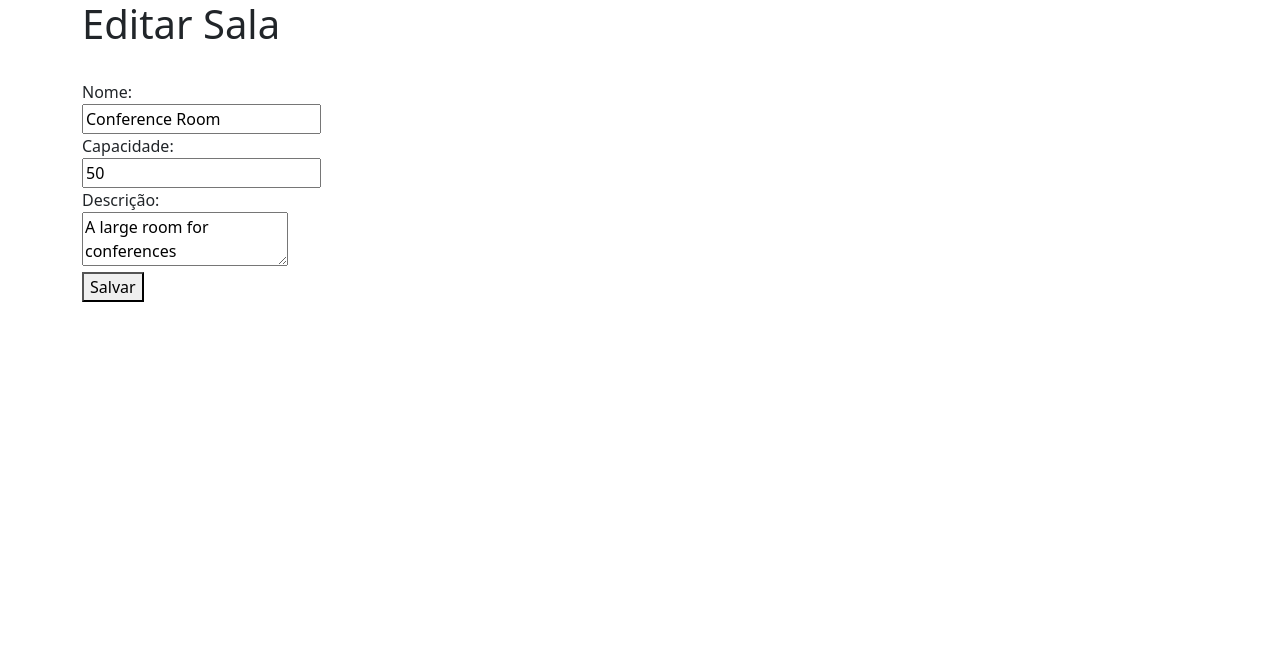
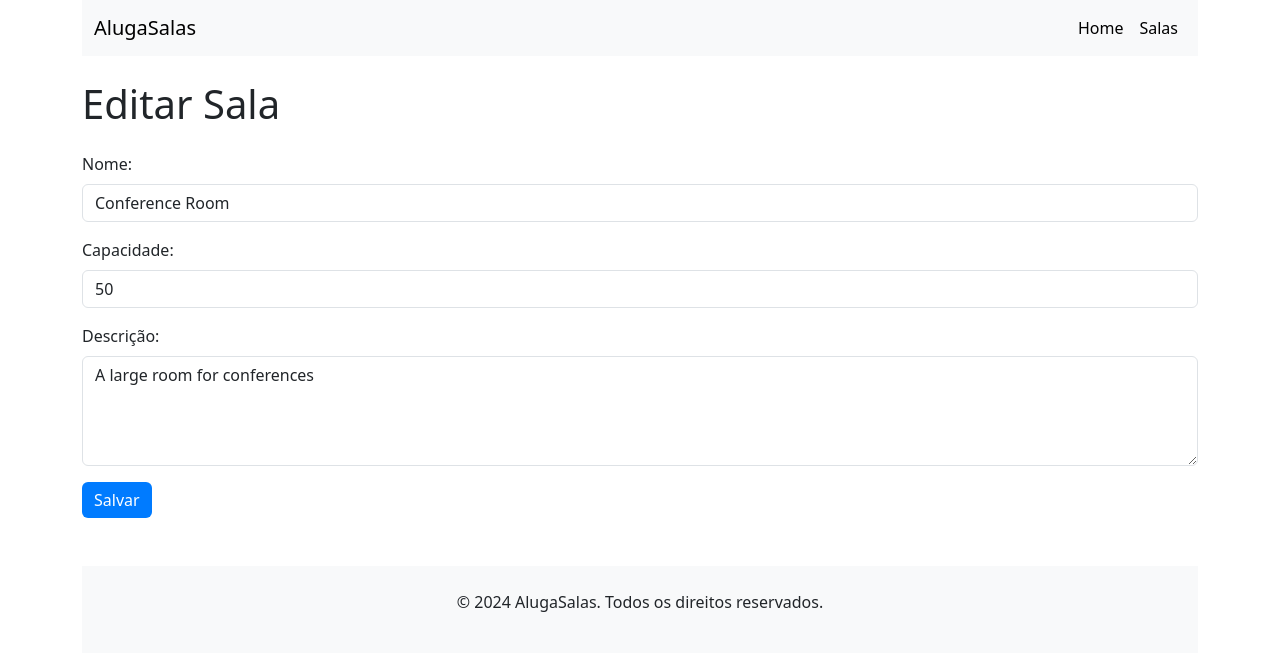
Before and after one commit to JacoGois/crud-php, a PHP site: page /rooms/edit?id=1 in a window 1280 px wide. Shown: the top 653 px of the page. Run offline with PHP 8.4, Linux system fonts and the light colour scheme; data comes from the database, SQL or seed files in the repository.

Commit message:
feat: design/UI

```diff
--- a/views/_partials/footer.php
+++ b/views/_partials/footer.php
@@ -1,3 +1,9 @@
+    <footer class="bg-light text-center text-lg-start mt-5">
+        <div class="container p-4">
+            <p class="text-center">© 2024 AlugaSalas. Todos os direitos reservados.</p>
+        </div>
+    </footer>
+
         <script src="https://cdn.jsdelivr.net/npm/bootstrap@5.3.3/dist/js/bootstrap.bundle.min.js" integrity="sha384-YvpcrYf0tY3lHB60NNkmXc5s9fDVZLESaAA55NDzOxhy9GkcIdslK1eN7N6jIeHz" crossorigin="anonymous"></script>
 
     </body>
--- a/views/_partials/header.php
+++ b/views/_partials/header.php
@@ -6,6 +6,23 @@
         <meta name="viewport" content="width=device-width, initial-scale=1.0">
         <link href="https://cdn.jsdelivr.net/npm/bootstrap@5.3.3/dist/css/bootstrap.min.css" rel="stylesheet" integrity="sha384-QWTKZyjpPEjISv5WaRU9OFeRpok6YctnYmDr5pNlyT2bRjXh0JMhjY6hW+ALEwIH" crossorigin="anonymous">
 
-        <link rel="stylesheet" href="/assets/css/custom.css">
     </head>
     <body class="container">
+    <nav class="navbar navbar-expand-lg navbar-light bg-light">
+        <div class="container-fluid">
+            <a class="navbar-brand" href="#">AlugaSalas</a>
+            <button class="navbar-toggler" type="button" data-bs-toggle="collapse" data-bs-target="#navbarNav" aria-controls="navbarNav" aria-expanded="false" aria-label="Toggle navigation">
+                <span class="navbar-toggler-icon"></span>
+            </button>
+            <div class="collapse navbar-collapse" id="navbarNav">
+                <ul class="navbar-nav ms-auto">
+                    <li class="nav-item">
+                        <a class="nav-link active" aria-current="page" href="/">Home</a>
+                    </li>
+                    <li class="nav-item">
+                        <a class="nav-link active" href="/rooms">Salas</a>
+                    </li>
+                </ul>
+            </div>
+        </div>
+    </nav>
--- a/views/room/edit.php
+++ b/views/room/edit.php
@@ -1,11 +1,34 @@
-<h1>Editar Sala</h1>
-<form action="/rooms/edit">
-    <input type="text" id="id" name="id" hidden value="<?php echo $room['id']; ?>"><br>
-    <label for="name">Nome:</label><br>
-    <input required type="text" id="name" name="name" value="<?php echo $room['name']; ?>"><br>
-    <label for="capacity">Capacidade:</label><br>
-    <input required type="number" id="capacity" name="capacity" value="<?php echo $room['capacity']; ?>"><br>
-    <label for="description">Descrição:</label><br>
-    <textarea required id="description" name="description"><?php echo $room['description']; ?></textarea><br>
-    <button type="submit">Salvar</button>
+<style>
+    .form-control:focus {
+        box-shadow: none;
+        border-color: #007bff;
+    }
+    .form-group {
+        margin-bottom: 1rem;
+    }
+    .btn-custom {
+        background-color: #007bff;
+        color: white;
+        border: none;
+    }
+    .btn-custom:hover {
+        background-color: #0056b3;
+    }
+</style>
+<h1 class="mb-4 mt-4">Editar Sala</h1>
+<form action="/rooms/create" method="post">
+    <input type="text" id="id" name="id" hidden value="<?php echo $room['id']; ?>">
+    <div class="mb-3">
+        <label for="name" class="form-label">Nome:</label>
+        <input type="text" class="form-control" id="name" name="name" value="<?php echo $room['name']; ?>" required>
+    </div>
+    <div class="mb-3">
+        <label for="capacity" class="form-label">Capacidade:</label>
+        <input type="number" class="form-control" id="capacity" name="capacity" value="<?php echo $room['capacity']; ?>" required>
+    </div>
+    <div class="mb-3">
+        <label for="description" class="form-label">Descrição:</label>
+        <textarea class="form-control" id="description" name="description" rows="4"><?php echo $room['description']; ?></textarea>
+    </div>
+    <button type="submit" class="btn btn-custom">Salvar</button>
 </form>
```
Also changed, not shown: views/home/index.php (+68 -2 lines), views/room/create.php (+32 -9 lines), views/room/index.php (+16 -8 lines).
